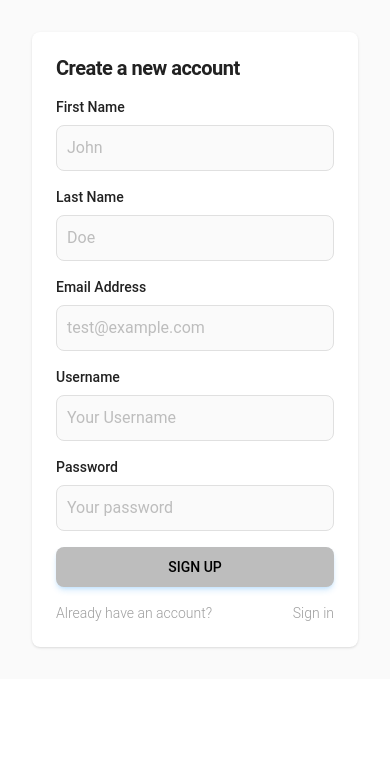
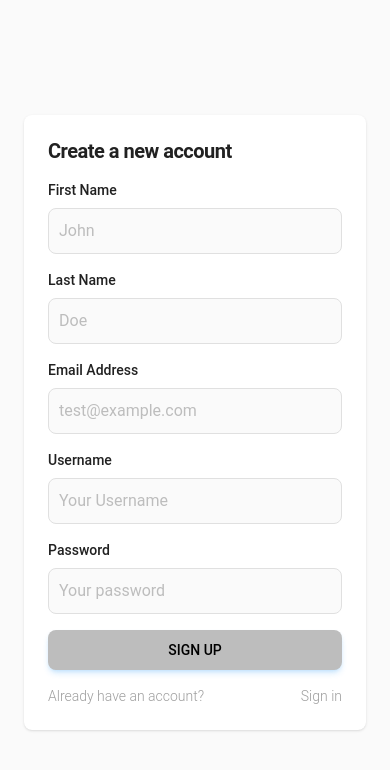
Before and after one commit to arthurduzhyy/react-blog, a React (Vite) app: page /register in a window 390 px wide. Shown: the top 770 px of the page. Built offline with nearby package versions, Linux system fonts and the light colour scheme.

Commit message:
Refactor auth service
Fix layout bug

```diff
--- a/src/component/layout/NavBar.tsx
+++ b/src/component/layout/NavBar.tsx
@@ -2,8 +2,8 @@ import { Bars3Icon } from '@heroicons/react/24/outline'
 import { UserIcon } from '@heroicons/react/24/solid'
 import { Menu, MenuHandler, MenuItem, MenuList } from '@material-tailwind/react'
 import { FC, useState } from 'react'
-import { Link } from 'react-router-dom'
-import AuthService from '../../feature/auth/service/auth.service'
+import { Link, useNavigate } from 'react-router-dom'
+import useAuth from '../../feature/auth/hook/useAuth'
 import ThemeToggleButton from '../../feature/theme/ThemeToggleButton'
 
 type DropdownItem = {
@@ -19,11 +19,13 @@ type DropdownProps = {
 }
 
 const Dropdown: FC<DropdownProps> = ({ isOpen, toggleDropdown, items }) => {
-  const authService = new AuthService()
+  const { logout } = useAuth()
+  const navigate = useNavigate()
 
   const handleLogout = () => {
-    authService.logout()
+    logout()
     toggleDropdown()
+    navigate('/login')
   }
 
   return <Menu
--- a/src/feature/auth/LoginPage.tsx
+++ b/src/feature/auth/LoginPage.tsx
@@ -1,9 +1,9 @@
-import { Button } from '@material-tailwind/react'
+import { Button, Spinner } from '@material-tailwind/react'
 import { useForm } from 'react-hook-form'
-import { useNavigate } from 'react-router-dom'
+import { Link, useNavigate } from 'react-router-dom'
 import FormInput from '../../component/FormInput'
 import useTitle from '../../hook/useTitle'
-import AuthService from './service/auth.service'
+import useAuth from './hook/useAuth'
 
 const LoginPage = () => {
   useTitle('Login')
@@ -16,10 +16,13 @@ const LoginPage = () => {
 
   const navigate = useNavigate()
 
-  const authService = new AuthService()
+  const { loading, login } = useAuth()
 
   const onSubmit = async (data) => {
-    const response = await authService.login(data)
+    if (loading)
+      return
+
+    const response = await login(data)
     if (response) {
       navigate('/')
     }
@@ -27,7 +30,7 @@ const LoginPage = () => {
 
   return (
     <section className="bg-gray-50 dark:bg-gray-900">
-      <div className="flex flex-col items-center justify-center px-6 py-8 mx-auto md:h-screen lg:py-0">
+      <div className="flex flex-col items-center justify-center px-6 py-8 mx-auto h-screen lg:py-0">
         <div
           className="w-full bg-white rounded-lg shadow dark:border md:mt-0 sm:max-w-md xl:p-0 dark:bg-gray-800 dark:border-gray-700"
         >
@@ -77,24 +80,25 @@ const LoginPage = () => {
               </div>
               <Button
                 type="submit"
-                className="w-full text-dark bg-gray-400 hover:bg-gray-500
+                className="flex items-center justify-center gap-x-2 w-full text-dark bg-gray-400 hover:bg-gray-500
                     focus:ring-4 focus:outline-none focus:ring-primary-300 border-b-blue-gray-600
                     font-medium rounded-lg text-sm px-5 py-2.5 text-center
                     dark:bg-primary-600 dark:hover:bg-primary-700 dark:focus:ring-primary-800 dark:text-white dark:ring-primary-800
-                    dark:border-primary-800 dark:dark:text-white dark:dark:hover:bg-primary-700 dark:dark:bg-primary-600 dark:dark:focus:ring-primary-800 dark:dark:border-primary-800
-                    "
+                    dark:border-primary-800 dark:dark:text-white dark:dark:hover:bg-primary-700 dark:dark:bg-primary-600 dark:dark:focus:ring-primary-800 dark:dark:border-primary-800"
+                disabled={loading}
               >
-                Sign in
+                {loading && <Spinner className="h-5 w-5" />}
+                {loading ? ' Loading...' : 'Sign in'}
               </Button>
               <div className="flex justify-between">
                 <p className="text-sm font-light text-gray-500 dark:text-gray-400">
                   Don’t have an account yet?
 
                 </p>
-                <a href="/register" className="text-sm font-light text-gray-500 dark:text-gray-400">Sign
-                  up</a>
+                <Link to="/register" className="text-sm font-light text-gray-500 dark:text-gray-400">
+                  Sign up
+                </Link>
               </div>
-
             </form>
           </div>
         </div>
--- a/src/feature/auth/RegisterPage.tsx
+++ b/src/feature/auth/RegisterPage.tsx
@@ -1,9 +1,9 @@
-import { Button } from '@material-tailwind/react'
-import { useForm, SubmitHandler } from 'react-hook-form'
-import { useNavigate } from 'react-router-dom'
+import { Button, Spinner } from '@material-tailwind/react'
+import { useForm } from 'react-hook-form'
+import { Link, useNavigate } from 'react-router-dom'
 import FormInput from '../../component/FormInput'
 import useTitle from '../../hook/useTitle'
-import AuthService from './service/auth.service'
+import useAuth from './hook/useAuth'
 import { RegisterForm } from './service/types'
 
 const RegisterPage = () => {
@@ -17,19 +17,21 @@ const RegisterPage = () => {
 
   const navigate = useNavigate()
 
-  const authService = new AuthService()
+  const { loading, register: registerFunc } = useAuth()
 
-  const onSubmit: SubmitHandler<RegisterForm> = async (data) => {
-    const response = await authService.register(data)
+  const onSubmit = async (data) => {
+    const response = await registerFunc(data)
     if (response) {
       navigate('/login')
     }
   }
 
   return (
-    <section className="bg-gray-50 p-8 dark:bg-gray-900 h-full flex items-center justify-center">
+    <section className="bg-gray-50 dark:bg-gray-900">
+      <div className="flex flex-col items-center justify-center px-6 py-8 mx-auto h-screen lg:py-0">
         <div
-        className="w-full max-w-md bg-white rounded-lg shadow dark:border md:mt-0 sm:max-w-md xl:p-0 dark:bg-gray-800 dark:border-gray-700">
+          className="w-full max-w-md bg-white rounded-lg shadow dark:border md:mt-0 sm:max-w-md xl:p-0 dark:bg-gray-800 dark:border-gray-700"
+        >
           <div className="p-6 space-y-4 md:space-y-6 sm:p-8">
             <h1 className="text-xl font-bold leading-tight tracking-tight text-gray-900 md:text-2xl dark:text-white">
               Create a new account
@@ -118,26 +120,28 @@ const RegisterPage = () => {
                   errors={errors}
                 />
               </div>
-            <Button type="submit"
-                    className="w-full text-dark bg-gray-400 hover:bg-gray-500
+              <Button
+                type="submit"
+                className="flex items-center justify-center gap-x-2 w-full text-dark bg-gray-400 hover:bg-gray-500
                     focus:ring-4 focus:outline-none focus:ring-primary-300 border-b-blue-gray-600
                     font-medium rounded-lg text-sm px-5 py-2.5 text-center
                     dark:bg-primary-600 dark:hover:bg-primary-700 dark:focus:ring-primary-800 dark:text-white dark:ring-primary-800
                     dark:border-primary-800 dark:dark:text-white dark:dark:hover:bg-primary-700 dark:dark:bg-primary-600 dark:dark:focus:ring-primary-800 dark:dark:border-primary-800
                     "
               >
-              Sign up
+                {loading && <Spinner className="h-5 w-5" />}
+                {loading ? ' Loading...' : 'Sign up'}
               </Button>
               <div className="flex justify-between">
                 <p className="text-sm font-light text-gray-500 dark:text-gray-400">
                   Already have an account?
                 </p>
-              <a href="/login" className="text-sm font-light text-gray-500 dark:text-gray-400">
+                <Link to="/login" className="text-sm font-light text-gray-500 dark:text-gray-400">
                   Sign in
-              </a>
+                </Link>
               </div>
-
             </form>
+          </div>
         </div>
       </div>
     </section>
--- /dev/null
+++ b/src/feature/auth/hook/useAuth.ts
@@ -0,0 +1,40 @@
+import { useState } from 'react'
+import AuthService from '../service/auth.service'
+import { LoginForm, RegisterForm } from '../service/types'
+
+const useAuth = () => {
+  const [loading, setLoading] = useState(false)
+  const [error, setError] = useState<string | null>(null)
+
+  const authService = new AuthService()
+
+  const executeRequest = async <T>(request: () => Promise<T>): Promise<T | null> => {
+    setLoading(true)
+    setError(null)
+
+    try {
+      return await request()
+    } catch (e) {
+      setError((e as Error).message)
+      return null
+    } finally {
+      setLoading(false)
+    }
+  }
+
+  const login = async (data: LoginForm) => executeRequest(() => authService.login(data))
+
+  const register = async (data: RegisterForm) => executeRequest(() => authService.register(data))
+
+  const logout = () => authService.logout()
+
+  return {
+    loading,
+    error,
+    login,
+    register,
+    logout
+  }
+}
+
+export default useAuth
--- a/src/feature/auth/service/auth.service.ts
+++ b/src/feature/auth/service/auth.service.ts
@@ -8,8 +8,7 @@ class AuthService {
     this.httpClient = new HttpClient()
   }
 
-  public async login(data: LoginForm): Promise<LoginResponse | null> {
-    try {
+  public async login(data: LoginForm) {
     // Although TypeScript indicates that data is not compatible with BodyInit,
     // the request method in HttpClient will automatically convert the object to JSON
     // using JSON.stringify, so it works correctly.
@@ -18,22 +17,12 @@ class AuthService {
     })
     this.httpClient.setToken(response.token)
     return response
-    } catch (e) {
-      console.error('Error during login:', e)
-      return null
-    }
   }
 
-  public async register(data: RegisterForm): Promise<boolean> {
-    try {
-      await this.httpClient.post('/users/register', {
+  public async register(data: RegisterForm) {
+    return await this.httpClient.post('/users/register', {
       body: data
     })
-      return true
-    } catch (error) {
-      console.error('Error during registration:', error)
-      return false
-    }
   }
 
   public logout() {
```
Lines whose indentation alone changed are shown as unchanged.
